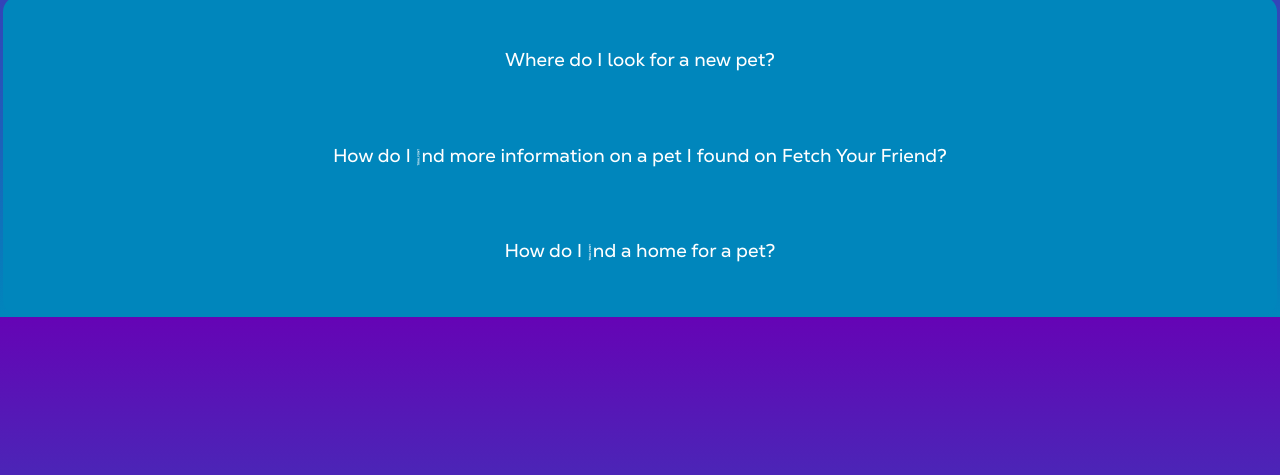
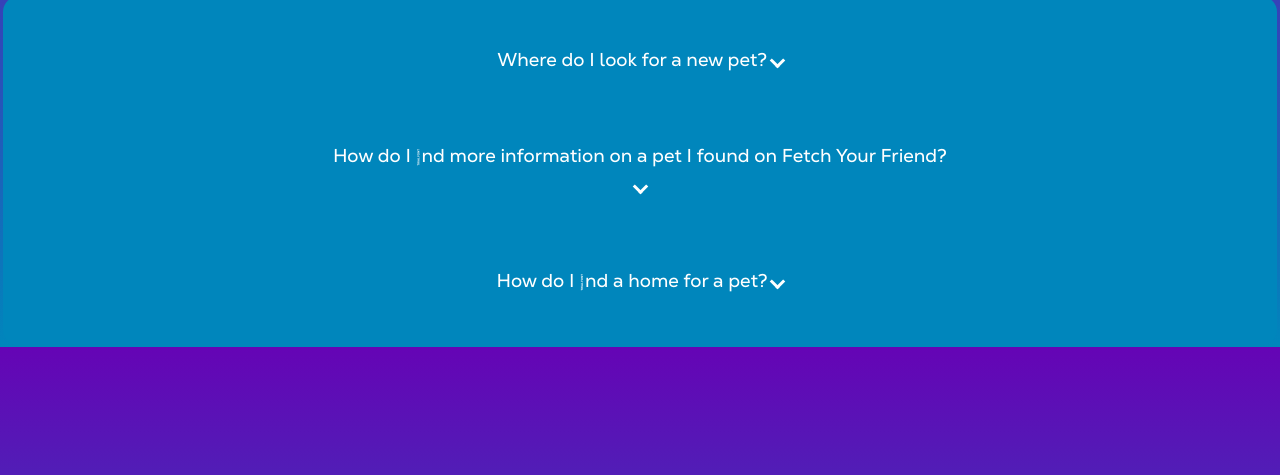
Before and after one commit to Torrescc/Fetch-Your-Friend, a plain HTML site: page faqs.html in a window 1280 px wide. Shown: the part 305-780 px from the top of the page. Drawn offline with Linux system fonts and the light colour scheme; files whose address does not match are found by name; a web font is replaced by a local one.

Commit message:
Added arrowheads

```diff
--- a/faqs.html
+++ b/faqs.html
@@ -33,13 +33,13 @@
 	<h3 class = "note-faqs">Note: Please ask the animal shelter directly any questions on a specific pet or policies at the animal shelter. These FAQs and note have been taken from petfinder.com. We are going to rewrite them when we develop the pages' contents.</h3>
 
 	 <section class="questions">
-		<p class="question">Where do I look for a new pet?</p>
+		<p class="question">Where do I look for a new pet?&#9;&#9;&#9;&#9;<i class="arrow down"></i></p>
 		<p hidden class="answer">Fetch Your Friend displays adoptable pets from the Animal Humane Society's database. Visit our catalog page to search for animals with your desired traits! Visit our swipe page to swipe left or right on available pets!</p>
 
-		<p class="question">How do I find more information on a pet I found on Fetch Your Friend?</p>
+		<p class="question">How do I find more information on a pet I found on Fetch Your Friend?&#9;&#9;&#9;&#9;<i class="arrow down"></i></p>
 		<p hidden class="answer">Visit the Animal Humane Society's website for more information on a pet.</p>
 
-		<p class="question">How do I find a home for a pet?</p>
+		<p class="question">How do I find a home for a pet?&#9;&#9;&#9;&#9;<i class="arrow down"></i></p>
 		<p hidden class="answer">Visit the Animal Humane Society's website to post pets available for adoption.</p>
 	 </section>
 </body>
--- a/style.css
+++ b/style.css
@@ -460,6 +460,23 @@ div.buttons button{
 	margin: 0.2vh 0.4vh;
 }
 
+.arrow {
+  border: solid white;
+  border-width: 0 3px 3px 0;
+  display: inline-block;
+  padding: 0.5vh;
+}
+
+.up {
+  transform: rotate(-135deg);
+  -webkit-transform: rotate(-135deg);
+}
+
+.down {
+  transform: rotate(45deg);
+  -webkit-transform: rotate(45deg);
+}
+
 /* For profile.html */
 
 .profile {
```
